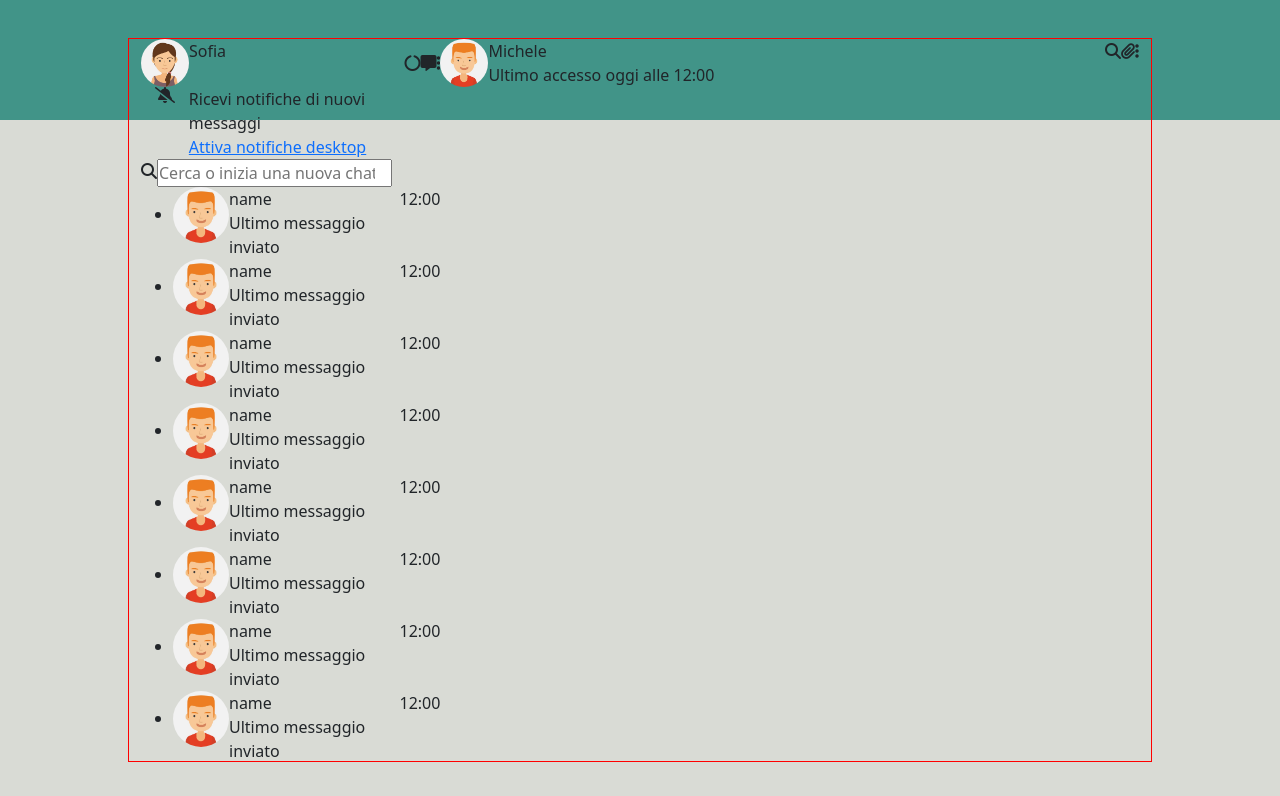
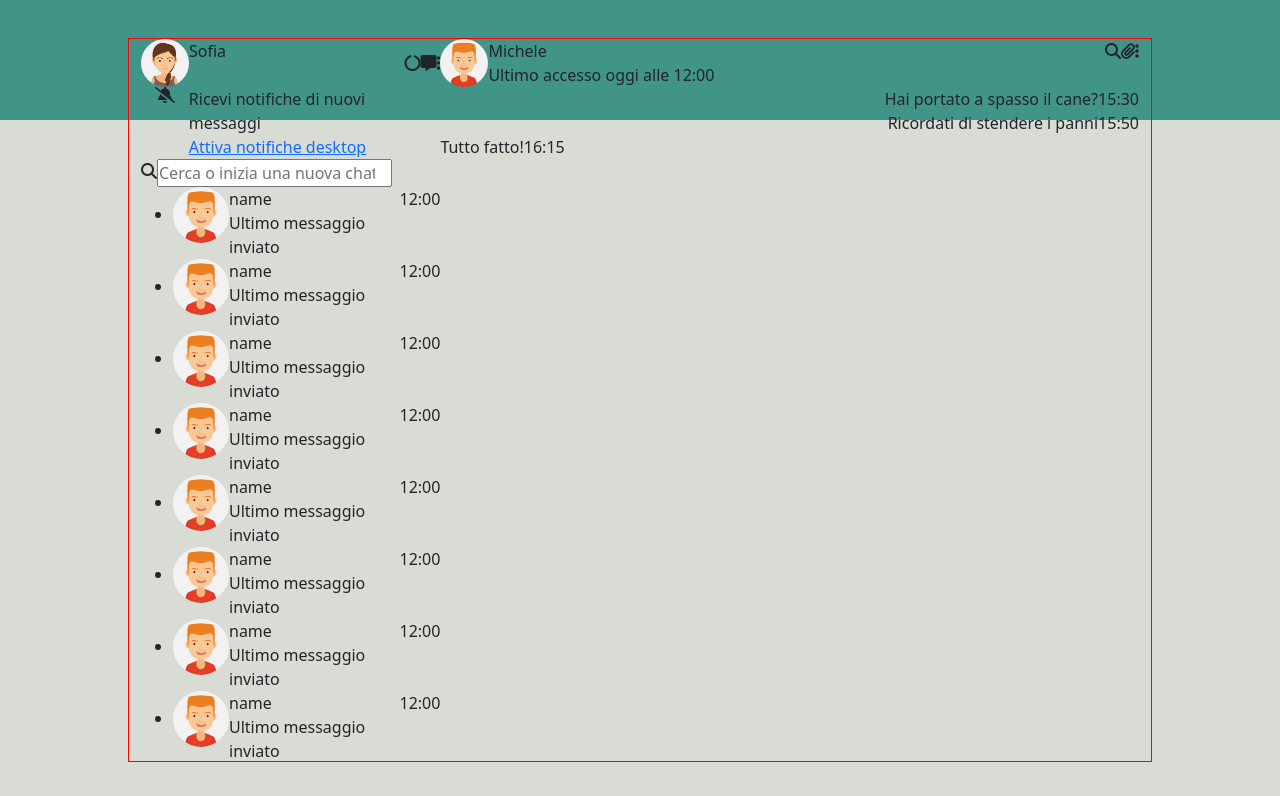
Before and after one commit to gluke0/vue-boolzapp, a plain HTML site: page index.html in a window 1280 px wide. Drawn offline with nearby package versions, Linux system fonts and the light colour scheme.

Commit message:
messaggi bozza

```diff
--- a/index.html
+++ b/index.html
@@ -108,6 +108,24 @@
                         </div>
                     </div>
                 </div>
+
+                <div class="d-flex flex-column">
+                    <div class="d-flex justify-content-between align-self-end">
+                        <div>Hai portato a spasso il cane?</div>
+                        <div class="align-self-end">15:30</div>
+                    </div>
+                    <div class="d-flex justify-content-between align-self-end">
+                        <div>Ricordati di stendere i panni</div>
+                        <div class="align-self-end">15:50</div>
+                    </div>
+                    <div class="d-flex justify-content-between align-self-start">
+                        <div>Tutto fatto!</div>
+                        <div class="align-self-end">16:15</div>
+                    </div>
+                </div>
+
+
+
             </div>
 
 
```
